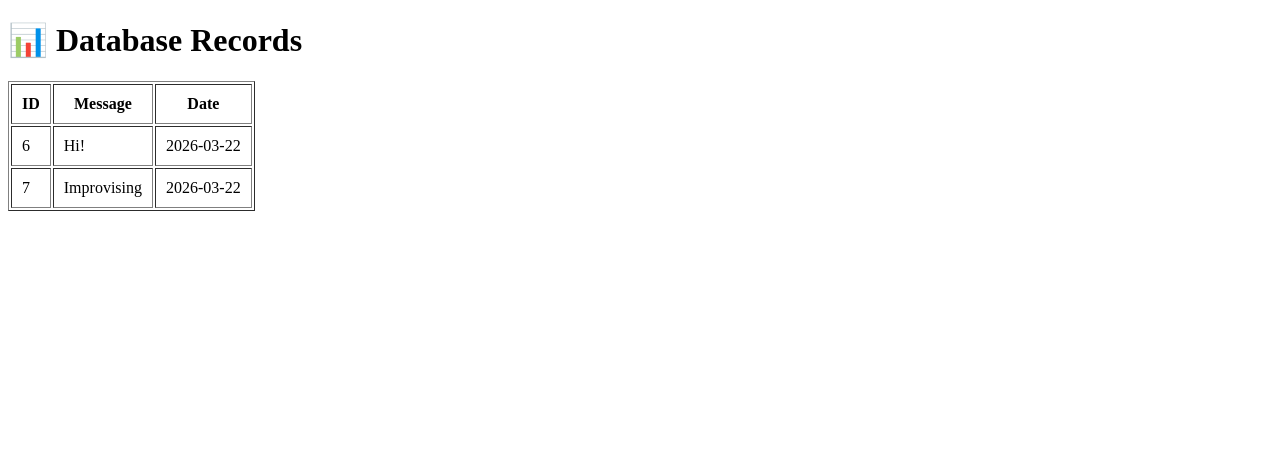
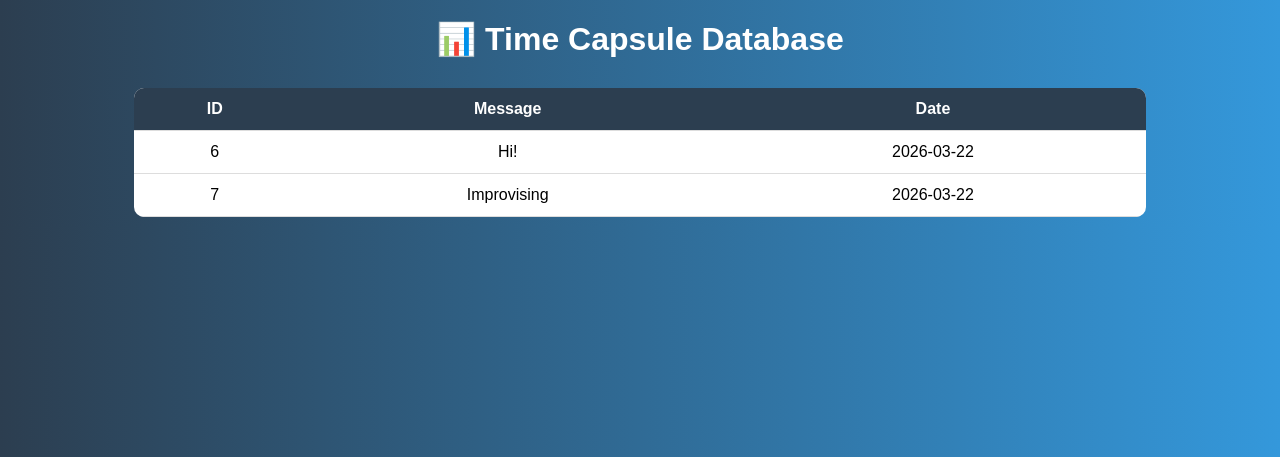
Before and after one commit to fazkaunain/25BCAC20_Git-Project, a Flask app: page /view-data in a window 1280 px wide. Shown: the top 457 px of the page. Run offline with Flask 3, Linux system fonts and the light colour scheme; data comes from the database, SQL or seed files in the repository; both versions use the stored data as it was after the commit.

Commit message:
Updated database dashboard UI

```diff
--- a/templates/view.html
+++ b/templates/view.html
@@ -1,13 +1,50 @@
 <!DOCTYPE html>
 <html>
 <head>
-    <title>Database View</title>
+    <title>Database Dashboard</title>
+    <style>
+        body {
+            font-family: Arial;
+            background: linear-gradient(to right, #2c3e50, #3498db);
+            color: white;
+            text-align: center;
+        }
+
+        h1 {
+            margin-top: 20px;
+        }
+
+        table {
+            margin: auto;
+            margin-top: 30px;
+            border-collapse: collapse;
+            width: 80%;
+            background: white;
+            color: black;
+            border-radius: 10px;
+            overflow: hidden;
+        }
+
+        th, td {
+            padding: 12px;
+            border-bottom: 1px solid #ddd;
+        }
+
+        th {
+            background-color: #2c3e50;
+            color: white;
+        }
+
+        tr:hover {
+            background-color: #f2f2f2;
+        }
+    </style>
 </head>
 <body>
 
-    <h1>📊 Database Records</h1>
+    <h1>📊 Time Capsule Database</h1>
 
-    <table border="1" cellpadding="10">
+    <table>
         <tr>
             <th>ID</th>
             <th>Message</th>
@@ -21,7 +58,6 @@
             <td>{{ c.date }}</td>
         </tr>
         {% endfor %}
-
     </table>
 
 </body>
```
Also changed, not shown: database.db.
